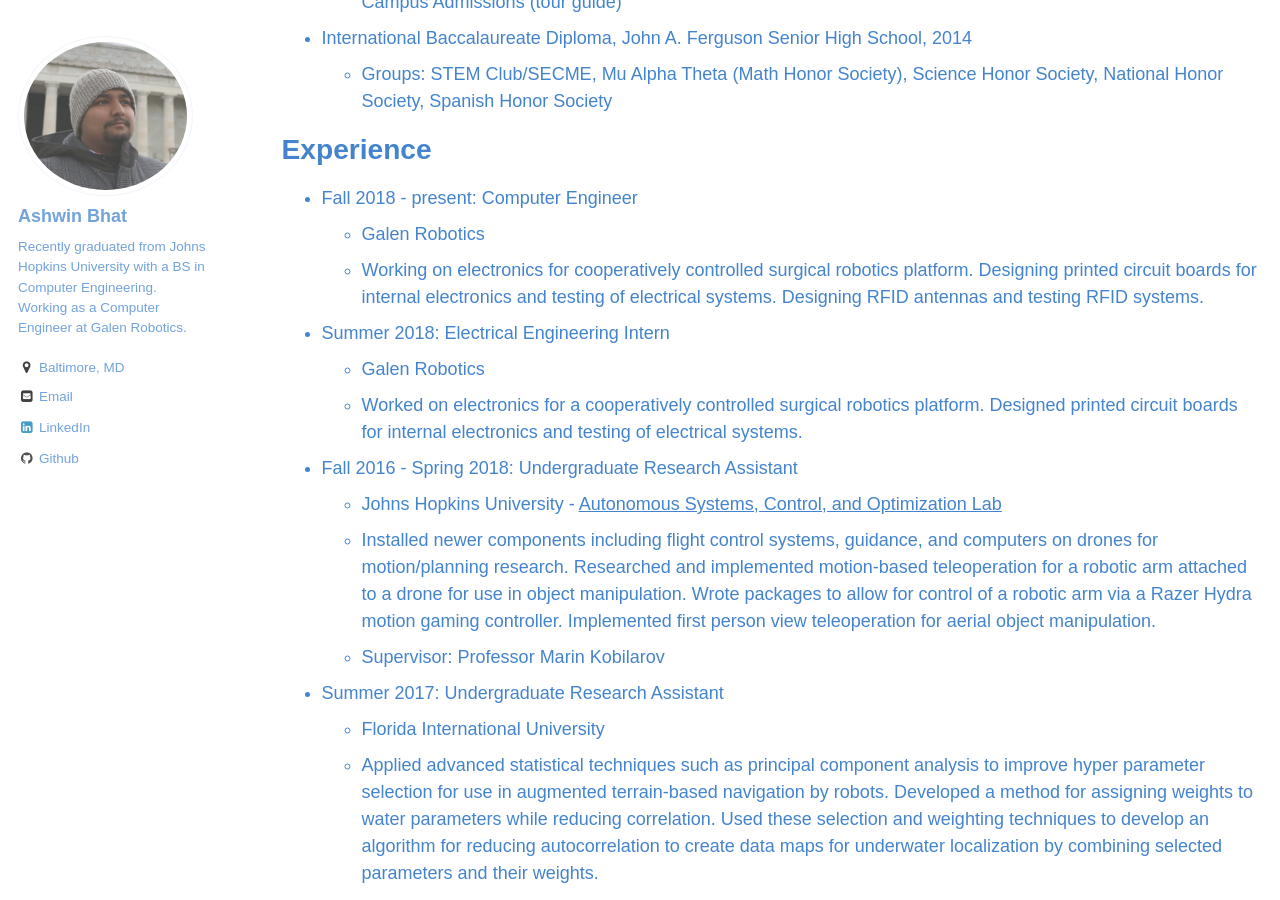
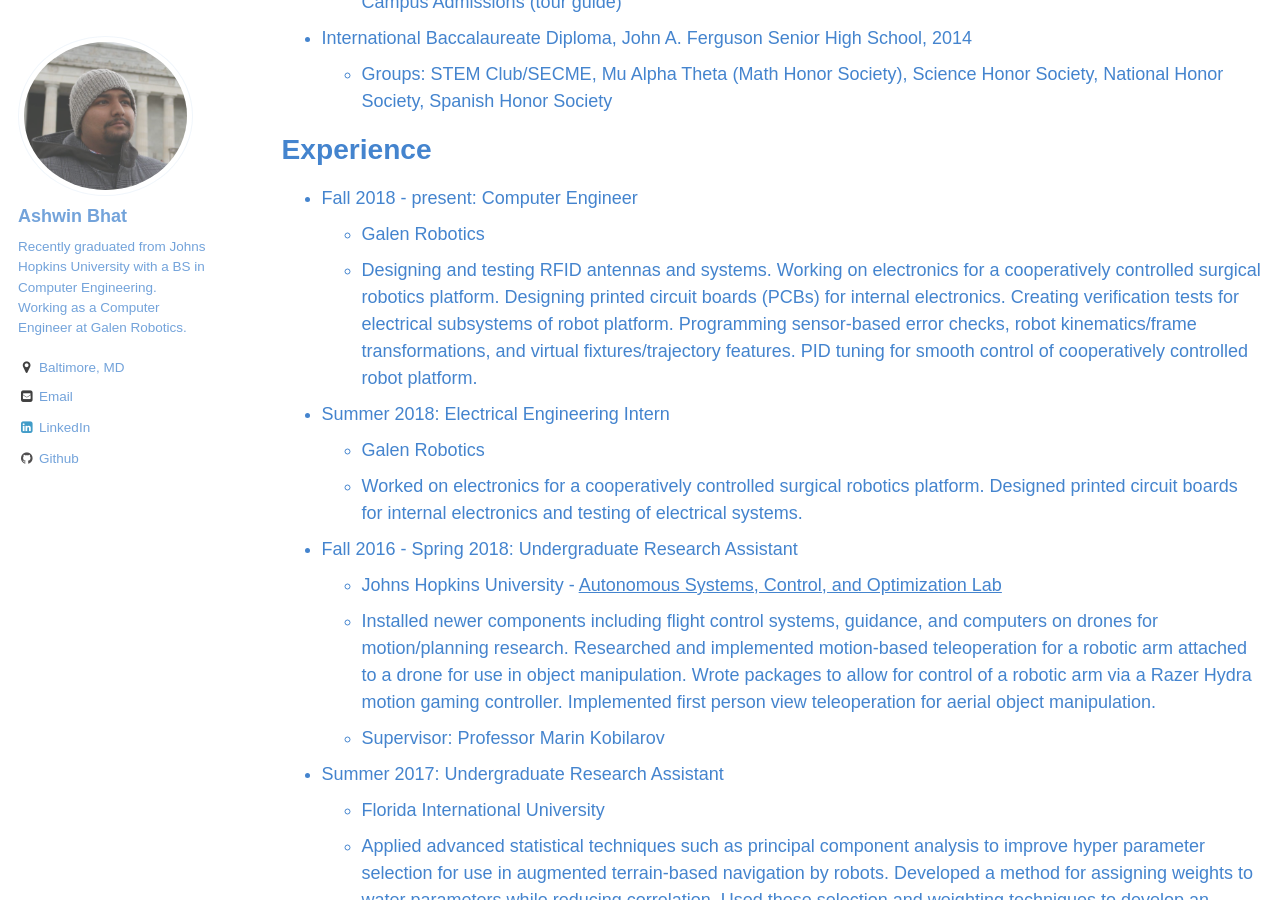
Before and after one commit to The-Shwin/the-shwin.github.io, a Jekyll site: the page built from _pages/cv.md, in a window 1280 px wide and 900 px high, scrolled down 394 px. Built offline with Jekyll 4.4.1, drawn with Linux system fonts in a browser that asks for light colours; some web fonts are replaced.

Commit message:
Update cv.md

```diff
--- a/_pages/cv.md
+++ b/_pages/cv.md
@@ -21,7 +21,7 @@
 ======
 * Fall 2018 - present: Computer Engineer
   * Galen Robotics
-  * Working on electronics for cooperatively controlled surgical robotics platform. Designing printed circuit boards for internal electronics and testing of electrical systems. Designing RFID antennas and testing RFID systems.
+  * Designing and testing RFID antennas and systems. Working on electronics for a cooperatively controlled surgical robotics platform. Designing printed circuit boards (PCBs) for internal electronics. Creating verification tests for electrical subsystems of robot platform. Programming sensor-based error checks, robot kinematics/frame transformations, and virtual fixtures/trajectory features. PID tuning for smooth control of cooperatively controlled robot platform.
 * Summer 2018: Electrical Engineering Intern
   * Galen Robotics
   * Worked on electronics for a cooperatively controlled surgical robotics platform. Designed printed circuit boards for internal electronics and testing of electrical systems.
```
